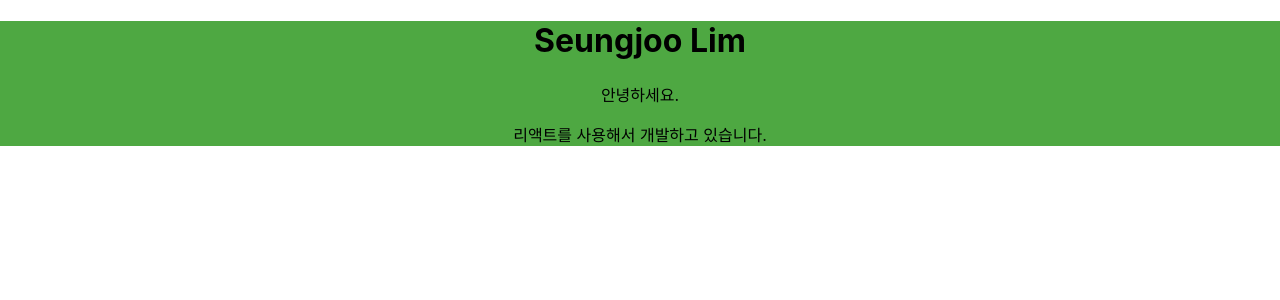
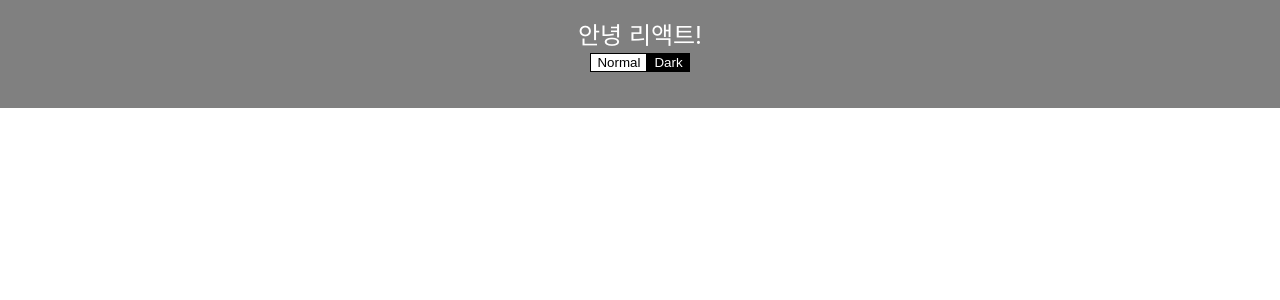
Before and after one commit to seungjoo234/react1-1, a React (Create React App) app in the folder react1-1/: page / in a window 1280 px wide. Shown: the top 300 px of the page. Built offline with nearby package versions, Linux system fonts and the light colour scheme.

Commit message:
보강 강의 내용

```diff
--- a/react1-1/package.json
+++ b/react1-1/package.json
@@ -9,6 +9,7 @@
     "react": "^18.2.0",
     "react-dom": "^18.2.0",
     "react-scripts": "5.0.1",
+    "styled-components": "^6.1.11",
     "web-vitals": "^2.1.4"
   },
   "scripts": {
--- a/react1-1/src/App.js
+++ b/react1-1/src/App.js
@@ -5,6 +5,7 @@ import Calculator from "./Calculator";
 import LangdingPage from "./LandingPage";
 import LoginControl from "./LoginControl";
 import MainPage from "./MainPage";
+import MainPage2 from "./MainPage2";
 import MyButton from "./MyButton";
 import NameForm from "./NameForm";
 import NumberList from "./NumberList";
@@ -22,7 +23,7 @@ import SignUp from "./chapter_11/SingUp";
 function App() {
   return (
     <div className="App">
-      <ProfileCard />
+      <MainPage2 />
     </div>
   );
 }
--- /dev/null
+++ b/react1-1/src/MainPage2.jsx
@@ -0,0 +1,47 @@
+import styled from 'styled-components'
+
+const Wrapper = styled.div`padding: 1em; background: gray;`
+
+const Title = styled.div`font-size: 1.5em; color: white; text-align: center;`
+
+const Button = styled.button`color: ${props => props.dark ? 'white' : 'dark'};
+                             background: ${props => props.dark ? 'black' : 'white'};
+                             border: 1px solid black`
+
+const RoundButton = styled(Button)``
+
+const blockItem = [
+    {
+        label: '1',
+        padding: '1rem',
+        backgroundColor: 'red'
+    },
+    {
+        label: '2',
+        padding: '2rem',
+        backgroundColor: 'blue'
+    },
+    {
+        label: '3',
+        padding: '4rem',
+        backgroundColor: 'green'
+    },
+];
+
+export default function MainPage2() {
+    return (
+        <Wrapper>
+            <Title>
+                안녕 리액트!
+            </Title>
+            <Button>Normal</Button>
+            <Button dark>Dark</Button>
+            <br/><br/>
+            {blockItem.map((blockItem) => {
+                <block padding={blockItem.padding} backgroundColor={blockItem.background}>
+                    {blockItem.label}
+                </block>
+            })}
+        </Wrapper>
+    )
+}
```
Also changed, not shown: 2 other files (tests, documents, lock files or other folders).
